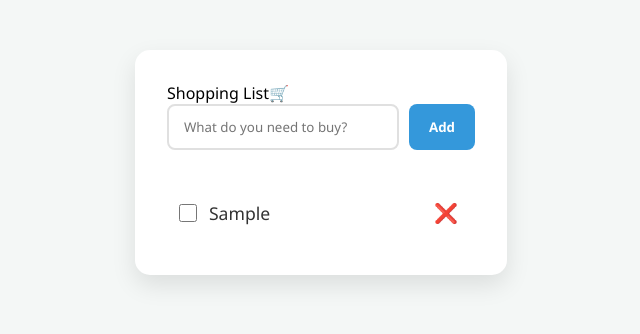
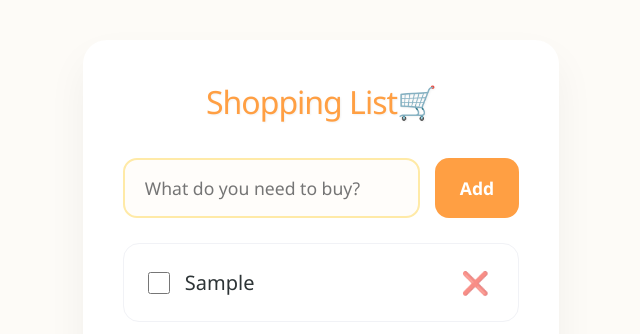
Before and after one commit to ortab123/shopping-list-react, a React (Vite) app: page / in a window 1280 px wide. Both pictures are taken after typing "Sample" into the empty fields and a click on the button "Add". Shown: the top 334 px of the page, without its empty margins (319-959 px from the left). Built offline with nearby package versions, Linux system fonts and the light colour scheme.

Commit message:
Change app color and design

```diff
--- a/src/App.css
+++ b/src/App.css
@@ -6,103 +6,134 @@
 }
 
 body {
-  background-color: #f4f7f6;
+  background-color: #fdfbf7;
   display: flex;
   justify-content: center;
-  padding-top: 50px;
+  align-items: flex-start;
+  min-height: 100vh;
+  padding: 40px 20px;
 }
 
 .app {
   background: white;
   width: 100%;
-  max-width: 450px;
-  padding: 2rem;
-  border-radius: 15px;
-  box-shadow: 0 10px 25px rgba(0, 0, 0, 0.1);
+  max-width: 600px;
+  padding: 40px;
+  border-radius: 24px;
+  box-shadow: 0 20px 40px rgba(0, 0, 0, 0.05);
+  display: flex;
+  flex-direction: column;
+  gap: 25px;
 }
 
-h1 {
+Header {
   text-align: center;
-  color: #2c3e50;
-  margin-bottom: 1.5rem;
   font-size: 2rem;
+  color: #ff9f43;
+  letter-spacing: -1px;
+  margin-bottom: 10px;
+  text-shadow: 1px 1px 2px rgba(0, 0, 0, 0.05);
 }
 
 form {
   display: flex;
-  gap: 10px;
-  margin-bottom: 2rem;
+  gap: 15px;
 }
 
 input[type="text"] {
   flex: 1;
-  padding: 12px 15px;
-  border: 2px solid #e0e0e0;
-  border-radius: 8px;
+  padding: 16px 20px;
+  font-size: 1.1rem;
+  border: 2px solid #ffeaa7;
+  border-radius: 14px;
+  background-color: #fffdfa;
   outline: none;
-  transition: border-color 0.3s;
+  transition: all 0.3s;
 }
 
 input[type="text"]:focus {
-  border-color: #3498db;
+  border-color: #ff9f43;
+  box-shadow: 0 0 0 4px rgba(255, 159, 67, 0.1);
 }
 
 button {
-  background-color: #3498db;
+  background-color: #ff9f43;
   color: white;
   border: none;
-  padding: 10px 20px;
-  border-radius: 8px;
+  padding: 0 25px;
+  border-radius: 14px;
   cursor: pointer;
-  font-weight: bold;
-  transition: background 0.3s;
+  font-size: 1.1rem;
+  font-weight: 700;
+  cursor: pointer;
+  transition:
+    transform 0.2s,
+    background 0.3s;
 }
 
 button:hover {
-  background-color: #2980b9;
+  background-color: #ee5253;
+  transform: translateY(-2px);
 }
 
 ul {
   list-style: none;
+  display: flex;
+  flex-direction: column;
+  gap: 12px;
 }
 
 li {
   display: flex;
   align-items: center;
   justify-content: space-between;
-  padding: 12px;
-  background: #fff;
-  border-bottom: 1px solid #eee;
-  transition: all 0.2s;
+  padding: 18px 24px;
+  background: #ffffff;
+  border: 1px solid #f1f2f6;
+  border-radius: 16px;
+  transition: all 0.2s ease;
 }
 
-li:last-child {
-  border-bottom: none;
+li:hover {
+  transform: scale(1.01);
+  box-shadow: 0 5px 15px rgba(0, 0, 0, 0.03);
 }
 
 .item-text {
   display: flex;
   align-items: center;
-  gap: 12px;
-  font-size: 1.1rem;
-  color: #333;
-  cursor: pointer;
+  gap: 15px;
+  font-size: 1.25rem;
+  font-weight: 500;
+  color: #2d3436;
 }
 
 input[type="checkbox"] {
-  width: 18px;
-  height: 18px;
+  width: 22px;
+  height: 22px;
+  accent-color: #ff9f43;
   cursor: pointer;
 }
 
 .delete-btn {
   background: none;
-  color: #e74c3c;
-  font-size: 1.2rem;
+  font-size: 1.4rem;
+  cursor: pointer;
   padding: 5px;
+  opacity: 0.6;
 }
 
 .delete-btn:hover {
-  background: #fdf2f2;
-  color: #c0392b;
+  opacity: 1;
+  background: transparent;
 }
+
+.stats {
+  margin-top: 20px;
+  padding-top: 20px;
+  border-top: 2px solid #f1f2f6;
+  text-align: center;
+  font-style: italic;
+  color: #636e72;
+  font-size: 1.1rem;
+}
```
